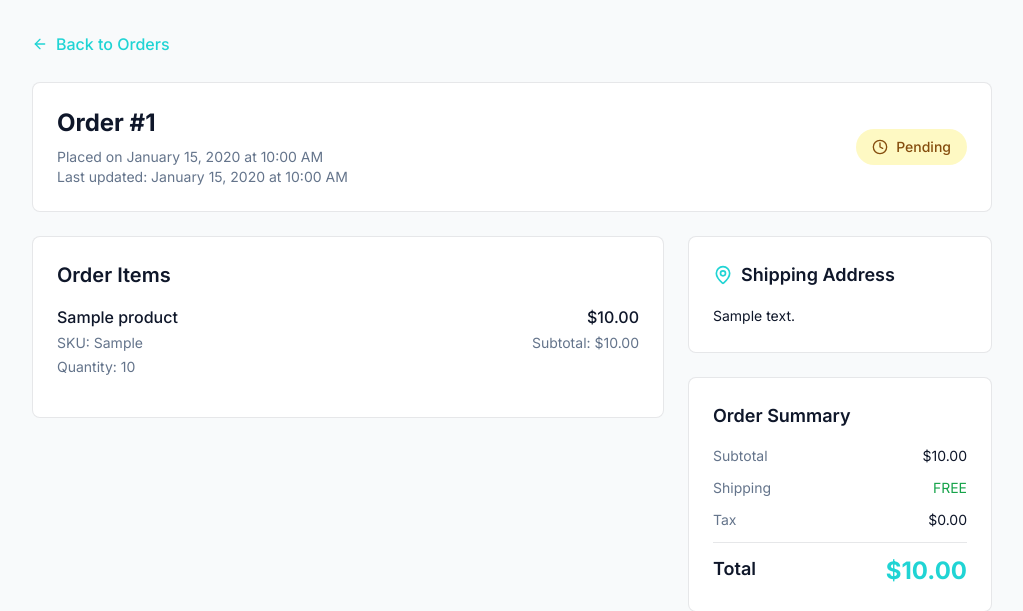
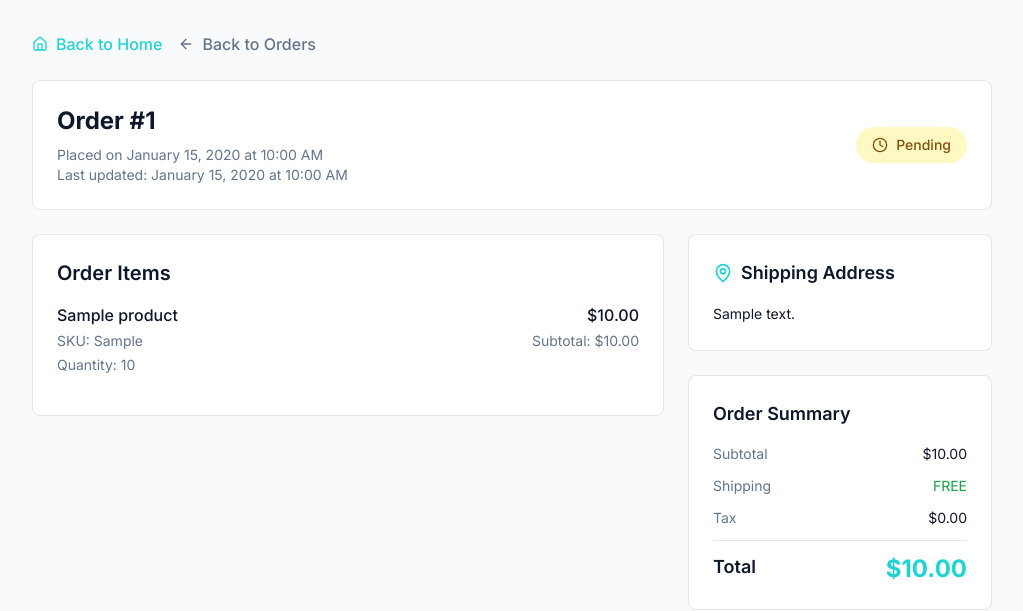
Before and after one commit to happyweijie/AuroraMart, a Django app: page /orders/1/ in a window 1280 px wide. Shown: the top 611 px of the page, without its empty margins (128-1151 px from the left). Run offline with Django 4.2, Linux system fonts and the light colour scheme; a user stored in the database is signed in; tables that the repository leaves empty hold one stand-in row (values such as "Sample post"); some libraries are stand-ins or nearby versions.

Commit message:
added buttons for navigation from orders pages

```diff
--- a/auroramart/storefront/views.py
+++ b/auroramart/storefront/views.py
@@ -967,9 +967,6 @@ def remove_from_watchlist(request, sku):
     next_url = request.GET.get('next', 'storefront:watchlist')
     if next_url.startswith('http'):
         return redirect(next_url)
-    elif ':' in next_url:
-        from django.urls import reverse
-        return redirect(reverse(next_url, args=[sku]))
     else:
         return redirect('storefront:watchlist')
 
--- a/auroramart/templates/storefront/order_detail.html
+++ b/auroramart/templates/storefront/order_detail.html
@@ -4,10 +4,16 @@
 
 {% block content %}
 <div class="max-w-5xl mx-auto px-4 sm:px-6 lg:px-8 py-8">
-    <!-- Back Button -->
-    <div class="mb-6">
+    <!-- Back Buttons -->
+    <div class="mb-6 flex items-center gap-4">
+        <a href="{% url 'storefront:home' %}"
+           class="inline-flex items-center gap-2 text-cyan hover:text-cyan/80 font-medium">
+            <i data-lucide="home" class="w-4 h-4"></i>
+            Back to Home
+        </a>
+
         <a href="{% url 'storefront:order_list' %}"
-           class="inline-flex items-center gap-2 text-cyan hover:text-cyan/80 font-medium">
+           class="inline-flex items-center gap-2 text-muted-foreground hover:text-muted-foreground/80 font-medium">
             <i data-lucide="arrow-left" class="w-4 h-4"></i>
             Back to Orders
         </a>
```
Also changed, not shown: auroramart/templates/storefront/order_list.html (+8 -0 lines).
